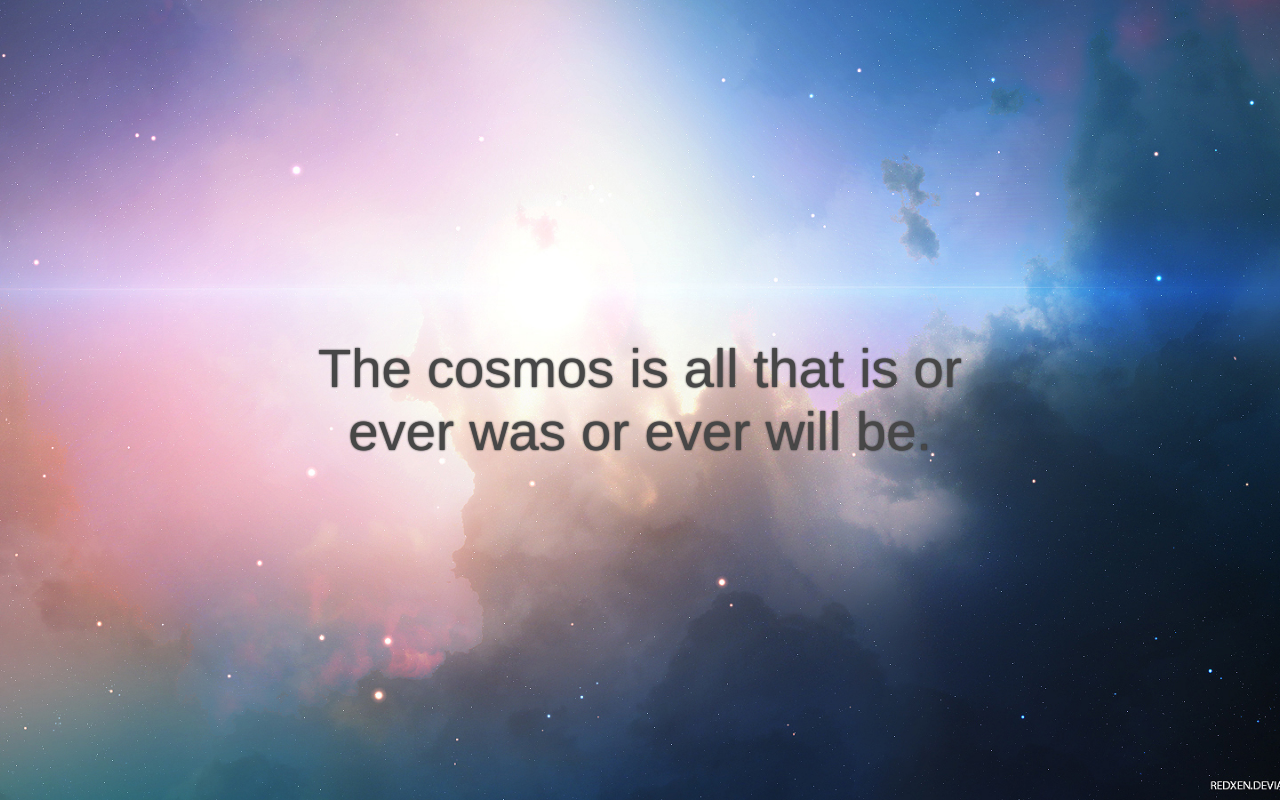
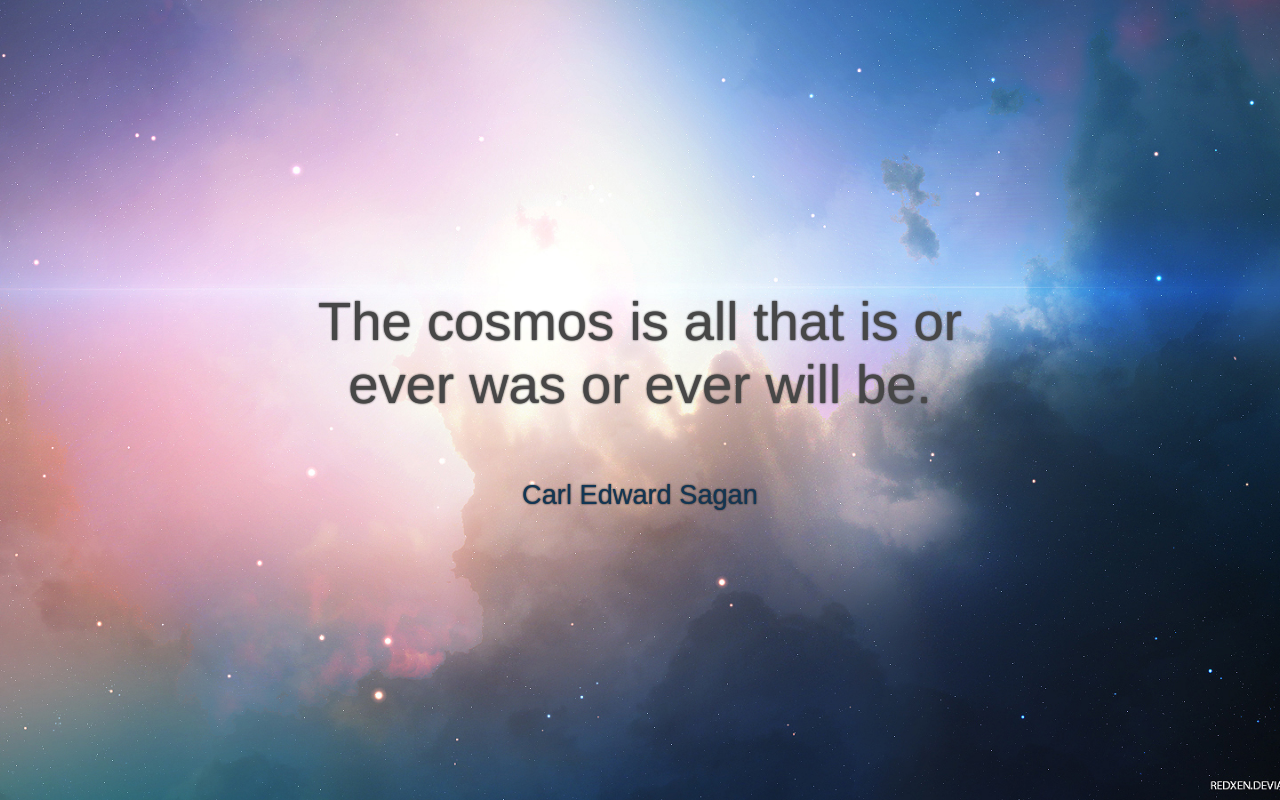
Before and after one commit to jorovipe97/hello-world, a website: page index.html in a window 1280 px wide. Drawn offline with Linux system fonts and the light colour scheme.

Commit message:
Wass added the autor to the phrase of the index.html

```diff
--- a/index.html
+++ b/index.html
@@ -10,6 +10,8 @@
 		<div id="inner">
 			<div class="text">
 				The cosmos is all that is or</br> ever was or ever will be.
+				</br></br>
+				<span class="text1">Carl Edward Sagan</span>
 			</div>
 		</div>
 	</body>
--- a/lib/style.css
+++ b/lib/style.css
@@ -16,3 +16,7 @@
 		vertical-align: middle;
 		text-shadow: 0 0 2px #1a1a1a;
 	}
+	.text1{
+		color: #123654;
+		font-size: 0.5em;
+	}
```
Lines whose indentation alone changed are shown as unchanged.
